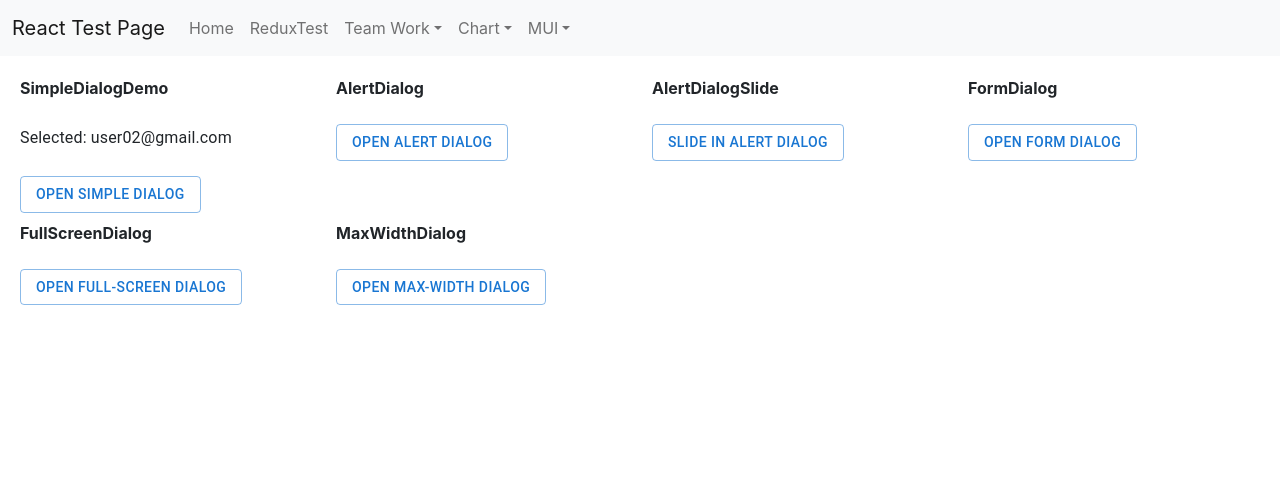
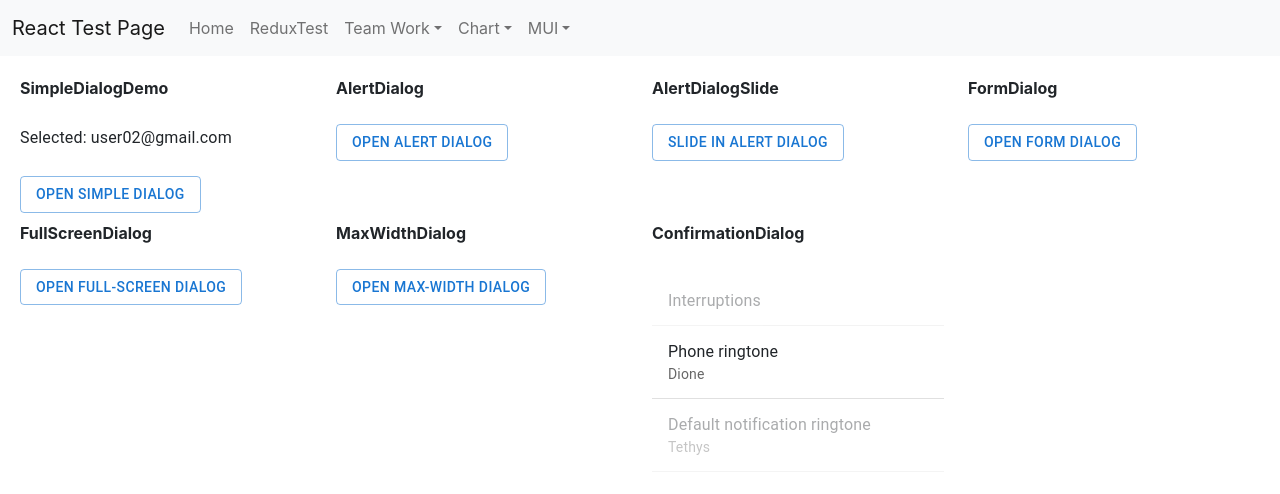
Before and after one commit to jinseok1306/React-Test, a React (Create React App) app in the folder ReactProject/client_app/: page /MUI/DialogPage in a window 1280 px wide. Shown: the top 494 px of the page. Built offline with nearby package versions, Linux system fonts and the light colour scheme.

Commit message:
MUI ConfirmationDialog 테스트 완료

```diff
--- /dev/null
+++ b/ReactProject/client_app/src/components/Dialog/ConfirmationDialog.tsx
@@ -0,0 +1,151 @@
+import * as React from 'react';
+import Box from '@mui/material/Box';
+import Button from '@mui/material/Button';
+import List from '@mui/material/List';
+import ListItem from '@mui/material/ListItem';
+import ListItemText from '@mui/material/ListItemText';
+import DialogTitle from '@mui/material/DialogTitle';
+import DialogContent from '@mui/material/DialogContent';
+import DialogActions from '@mui/material/DialogActions';
+import Dialog from '@mui/material/Dialog';
+import RadioGroup from '@mui/material/RadioGroup';
+import Radio from '@mui/material/Radio';
+import FormControlLabel from '@mui/material/FormControlLabel';
+
+const options = [
+    'None',
+    'Atria',
+    'Callisto',
+    'Dione',
+    'Ganymede',
+    'Hangouts Call',
+    'Luna',
+    'Oberon',
+    'Phobos',
+    'Pyxis',
+    'Sedna',
+    'Titania',
+    'Triton',
+    'Umbriel',
+];
+
+export interface ConfirmationDialogRawProps {
+    id: string;
+    keepMounted: boolean;
+    value: string;
+    open: boolean;
+    onClose: (value?: string) => void;
+}
+
+function ConfirmationDialogRaw(props: ConfirmationDialogRawProps) {
+    const { onClose, value: valueProp, open, ...other } = props;
+    const [value, setValue] = React.useState(valueProp);
+    const radioGroupRef = React.useRef<HTMLElement>(null);
+
+    React.useEffect(() => {
+        if (!open) {
+            setValue(valueProp);
+        }
+    }, [valueProp, open]);
+
+    const handleEntering = () => {
+        if (radioGroupRef.current != null) {
+            radioGroupRef.current.focus();
+        }
+    };
+
+    const handleCancel = () => {
+        onClose();
+    };
+
+    const handleOk = () => {
+        onClose(value);
+    };
+
+    const handleChange = (event: React.ChangeEvent<HTMLInputElement>) => {
+        setValue((event.target as HTMLInputElement).value);
+    };
+
+    return (
+        <Dialog
+            sx={{ '& .MuiDialog-paper': { width: '80%', maxHeight: 435 } }}
+            maxWidth="xs"
+            TransitionProps={{ onEntering: handleEntering }}
+            open={open}
+            {...other}
+        >
+            <DialogTitle>Phone Ringtone</DialogTitle>
+            <DialogContent dividers>
+                <RadioGroup
+                    ref={radioGroupRef}
+                    aria-label="ringtone"
+                    name="ringtone"
+                    value={value}
+                    onChange={handleChange}
+                >
+                    {options.map((option) => (
+                        <FormControlLabel
+                            value={option}
+                            key={option}
+                            control={<Radio />}
+                            label={option}
+                        />
+                    ))}
+                </RadioGroup>
+            </DialogContent>
+            <DialogActions>
+                <Button autoFocus onClick={handleCancel}>
+                    Cancel
+                </Button>
+                <Button onClick={handleOk}>Ok</Button>
+            </DialogActions>
+        </Dialog>
+    );
+}
+
+export default function ConfirmationDialog() {
+    const [open, setOpen] = React.useState(false);
+    const [value, setValue] = React.useState('Dione');
+
+    const handleClickListItem = () => {
+        setOpen(true);
+    };
+
+    const handleClose = (newValue?: string) => {
+        setOpen(false);
+
+        if (newValue) {
+            setValue(newValue);
+        }
+    };
+
+    return (
+        <Box sx={{ width: '100%', maxWidth: 360, bgcolor: 'background.paper' }}>
+            <List component="div" role="group">
+                <ListItem button divider disabled>
+                    <ListItemText primary="Interruptions" />
+                </ListItem>
+                <ListItem
+                    button
+                    divider
+                    aria-haspopup="true"
+                    aria-controls="ringtone-menu"
+                    aria-label="phone ringtone"
+                    onClick={handleClickListItem}
+                >
+                    <ListItemText primary="Phone ringtone" secondary={value} />
+                </ListItem>
+                <ListItem button divider disabled>
+                    <ListItemText primary="Default notification ringtone" secondary="Tethys" />
+                </ListItem>
+                <ConfirmationDialogRaw
+                    id="ringtone-menu"
+                    keepMounted
+                    open={open}
+                    onClose={handleClose}
+                    value={value}
+                />
+            </List>
+        </Box>
+    );
+}
--- a/ReactProject/client_app/src/pages/MUI/DialogPage.tsx
+++ b/ReactProject/client_app/src/pages/MUI/DialogPage.tsx
@@ -7,6 +7,7 @@ import AlertDialogSlide from '../../components/Dialog/AlertDialogSlide';
 import FormDialog from '../../components/Dialog/FormDialog';
 import FullScreenDialog from '../../components/Dialog/FullScreenDialog';
 import MaxWidthDialog from '../../components/Dialog/MaxWidthDialog';
+import ConfirmationDialog from '../../components/Dialog/ConfirmationDialog';
 
 const DialogPage = () => {
     return (
@@ -38,6 +39,10 @@ const DialogPage = () => {
                         <b>MaxWidthDialog</b><div>&nbsp;</div>
                         <MaxWidthDialog />
                     </Grid>
+                    <Grid item xs={3}>
+                        <b>ConfirmationDialog</b><div>&nbsp;</div>
+                        <ConfirmationDialog />
+                    </Grid>
                 </Grid>
             </div>
         </div>
```
Also changed, not shown: 1 other file (tests, documents, lock files or other folders).
